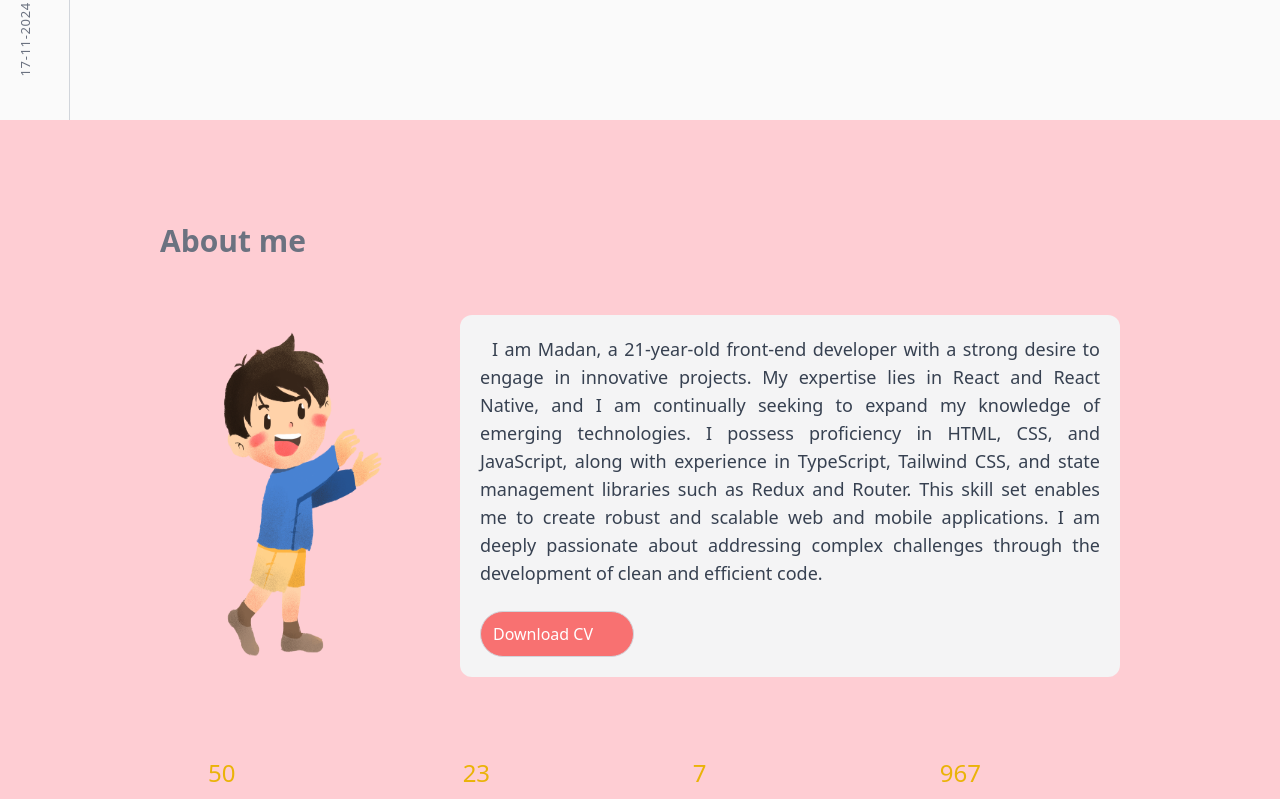
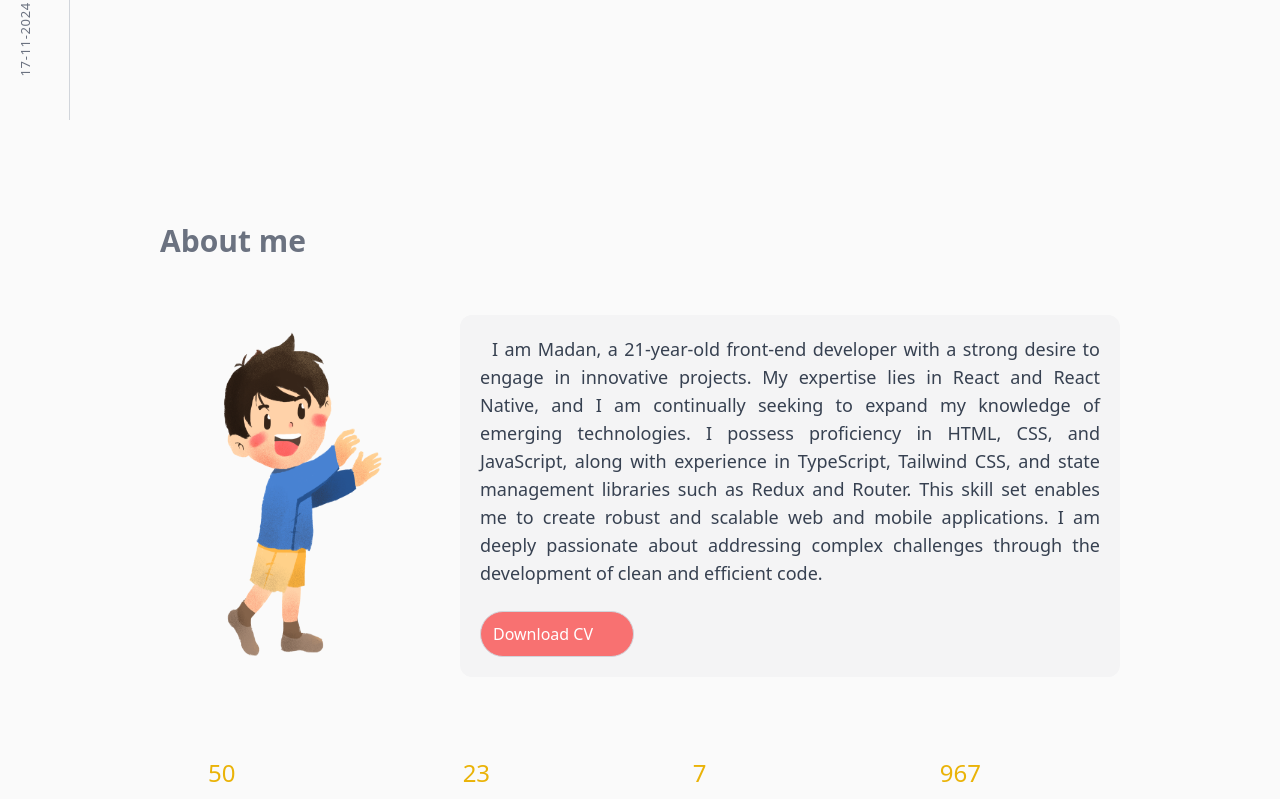
Before and after one commit to madanpiske3/personal-portfolio, a Next.js app: page / in a window 1280 px wide. Shown: the part 680-1479 px from the top of the page. Built offline with nearby package versions, Linux system fonts and the light colour scheme; some icons are missing.

Commit message:
set white bg

```diff
--- a/src/components/About.jsx
+++ b/src/components/About.jsx
@@ -12,7 +12,7 @@ const About = () => {
         //     <Heading text={"About me"} />
         //     <div className="w-full flex items-center justify-between md:justify-center">
 
-    <div id="about" className="flex flex-col min-h-screen justify-center px-40 md:bg-teal-400 bg-rose-200 dark:bg-zinc-800">
+    <div id="about" className="flex flex-col min-h-screen justify-center px-40 md:bg-teal-400 bg-[#FAFAFA] dark:bg-zinc-800">
         <div className="flex-shrink-0 ml-0 mt-0">
             <Heading text={'About me'}/>
         </div>
--- a/src/components/Hero.jsx
+++ b/src/components/Hero.jsx
@@ -47,7 +47,7 @@ const Hero = () => {
 
       <div
         id="home"
-        className="h-screen grid place-items-center dark:bg-zinc-800" onMouseMove={handleMouseMove} onMouseEnter={handleMouseEnter}>
+        className="h-screen grid place-items-center bg-[#FAFAFA] dark:bg-zinc-800" onMouseMove={handleMouseMove} onMouseEnter={handleMouseEnter}>
             <div>
               <motion.div initial={{ opacity:0, y: -100 }} animate={{ opacity: 100, y: 0 }} transition={{ delay: 0.5 }} className="flex flex-col items-center justify-center gap-y-3 font-light capitalize">
                 <motion.div className="flex items-center justify-center"
```
